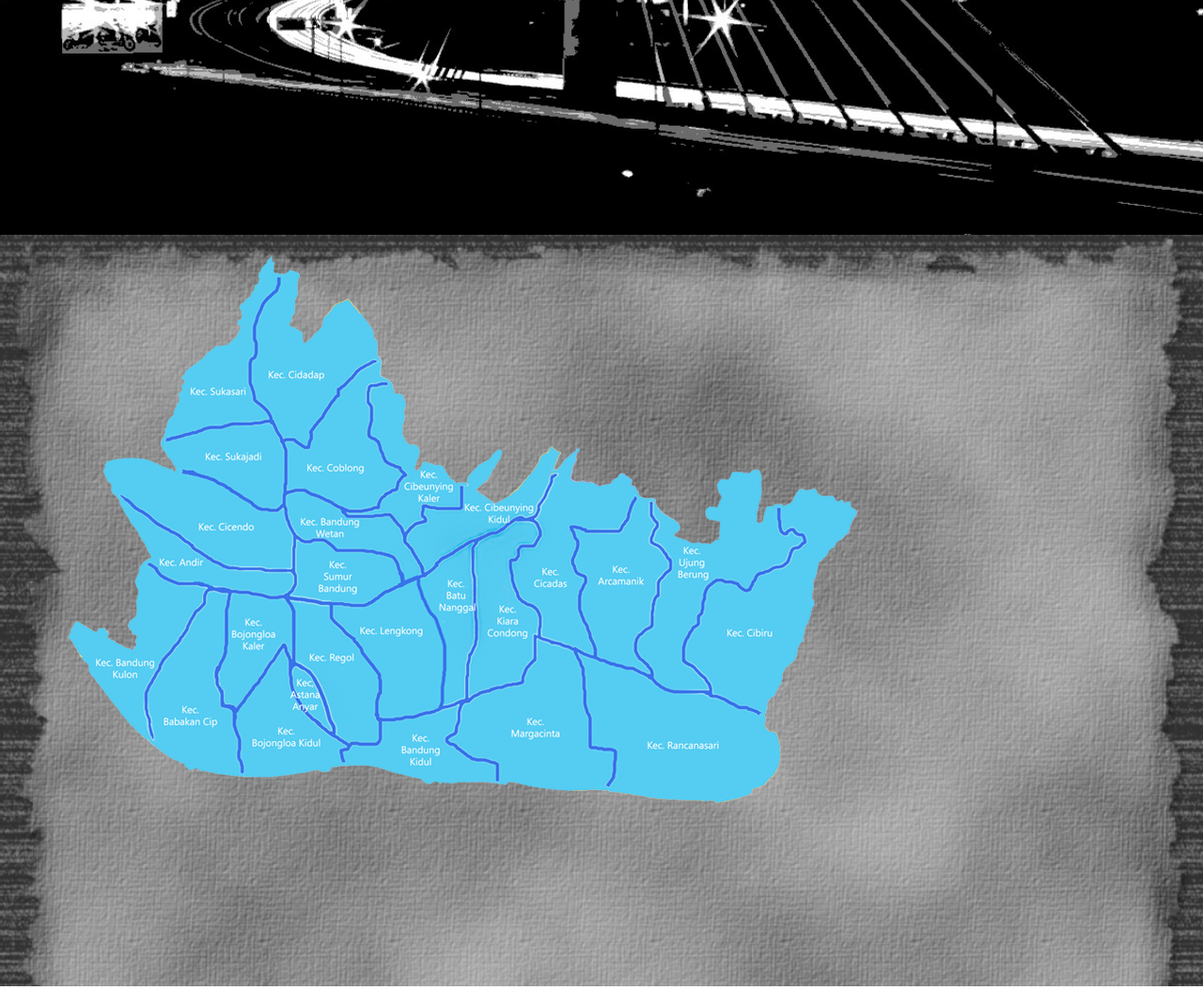
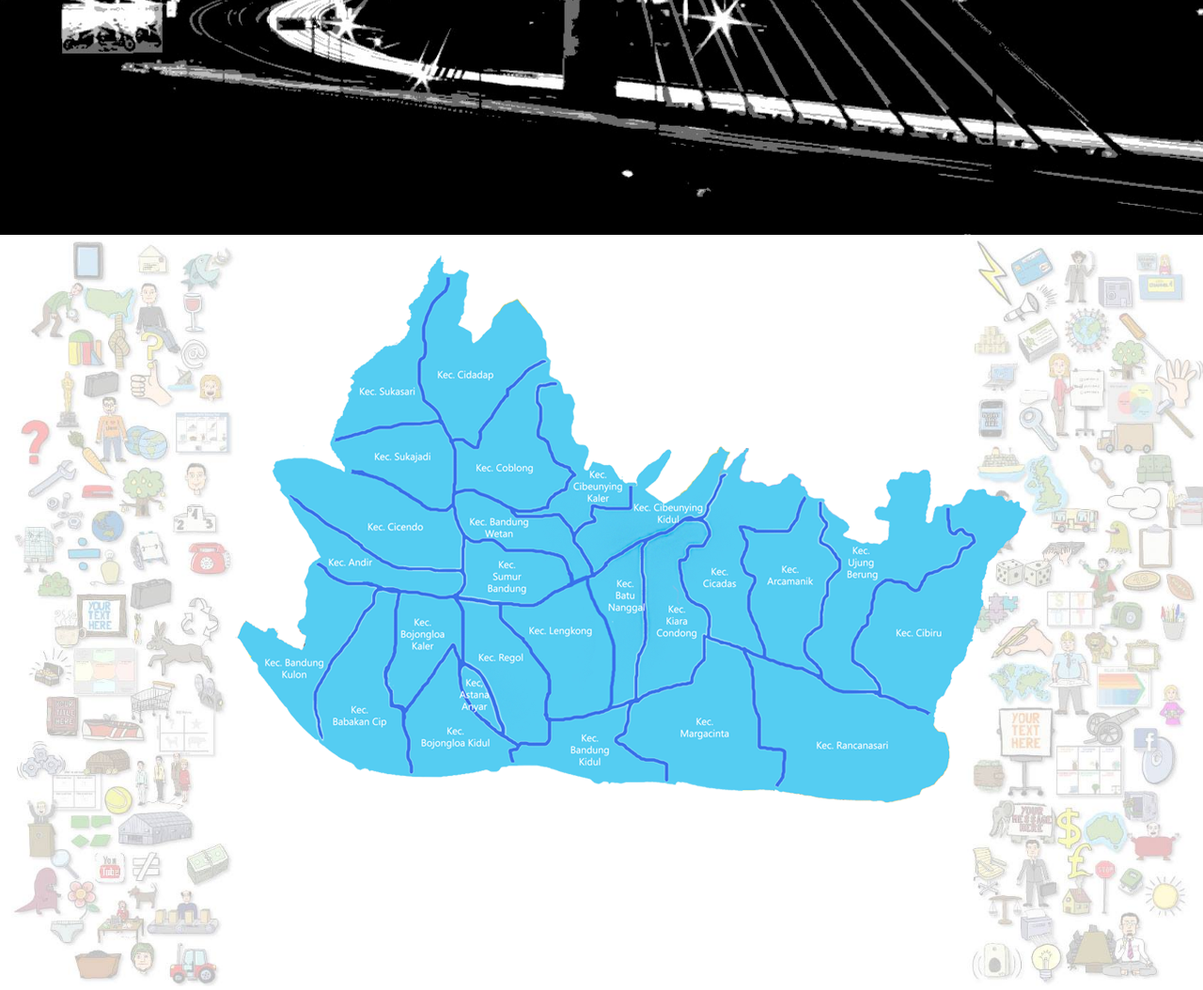
Before and after one commit to dvdekow/visdat, a PHP site: page / in a window 1280 px wide. Shown: the part 550-1604 px from the top of the page at 94% size. Run offline with PHP 8.4, Linux system fonts and the light colour scheme.

Commit message:
change backgound and position peta

```diff
--- a/css/custom.css
+++ b/css/custom.css
@@ -52,13 +52,14 @@
 		}
 
 		.page-section.peta{
-			background-image:url("../images/map-bg.png");
+			background-image:url("../images/mapbg2.jpg");
 			background-size: cover;
 		}
 		.page-section.intro {
 			background-image:url("../images/pasopatinew.jpg");
 			background-size: cover;
 		}
+
 		.keluhan {
 			margin-top : 10%;
 		}
@@ -88,6 +89,7 @@
 
 		.col-md-8 {
 			margin-top: -30px;
+			margin-left: 180px;
 		}
 
 		.col-md-6.keluhan {
--- a/index.html
+++ b/index.html
@@ -39,7 +39,7 @@
   <body>
 		<div class="header">
 		<div class="container">
-		<div class="navbar transparent navbar-default navbar-fixed-top" role="navigation">
+		<div class="navbar navbar-default navbar-fixed-top" role="navigation">
 		  <div class="container">
 			<div class="navbar-header">
 			  <button type="button" id="nav-toggle" class="navbar-toggle" data-toggle="collapse" data-target="#main-nav">
```
Also changed, not shown: images/mapbg2.jpg (added).
